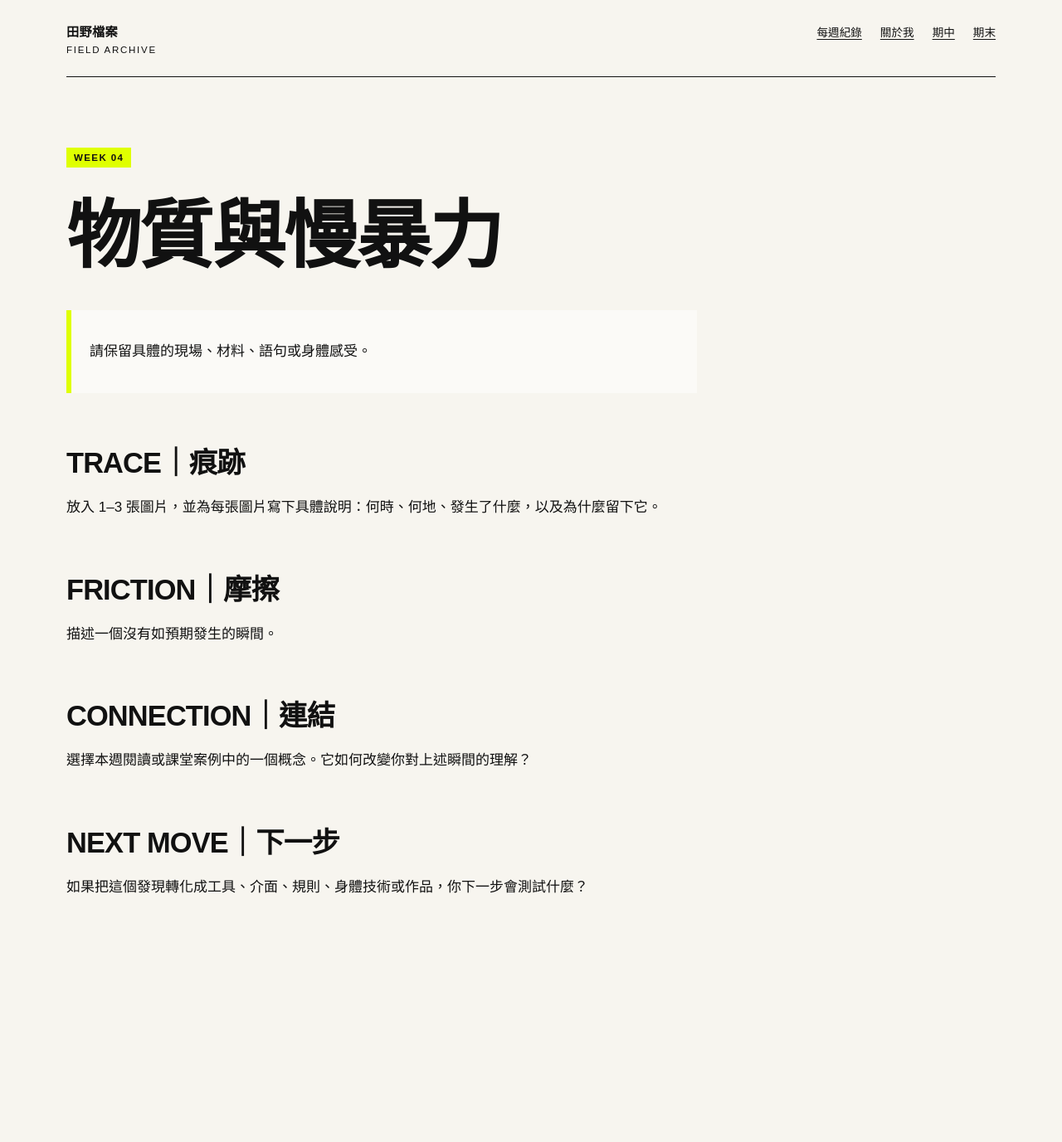
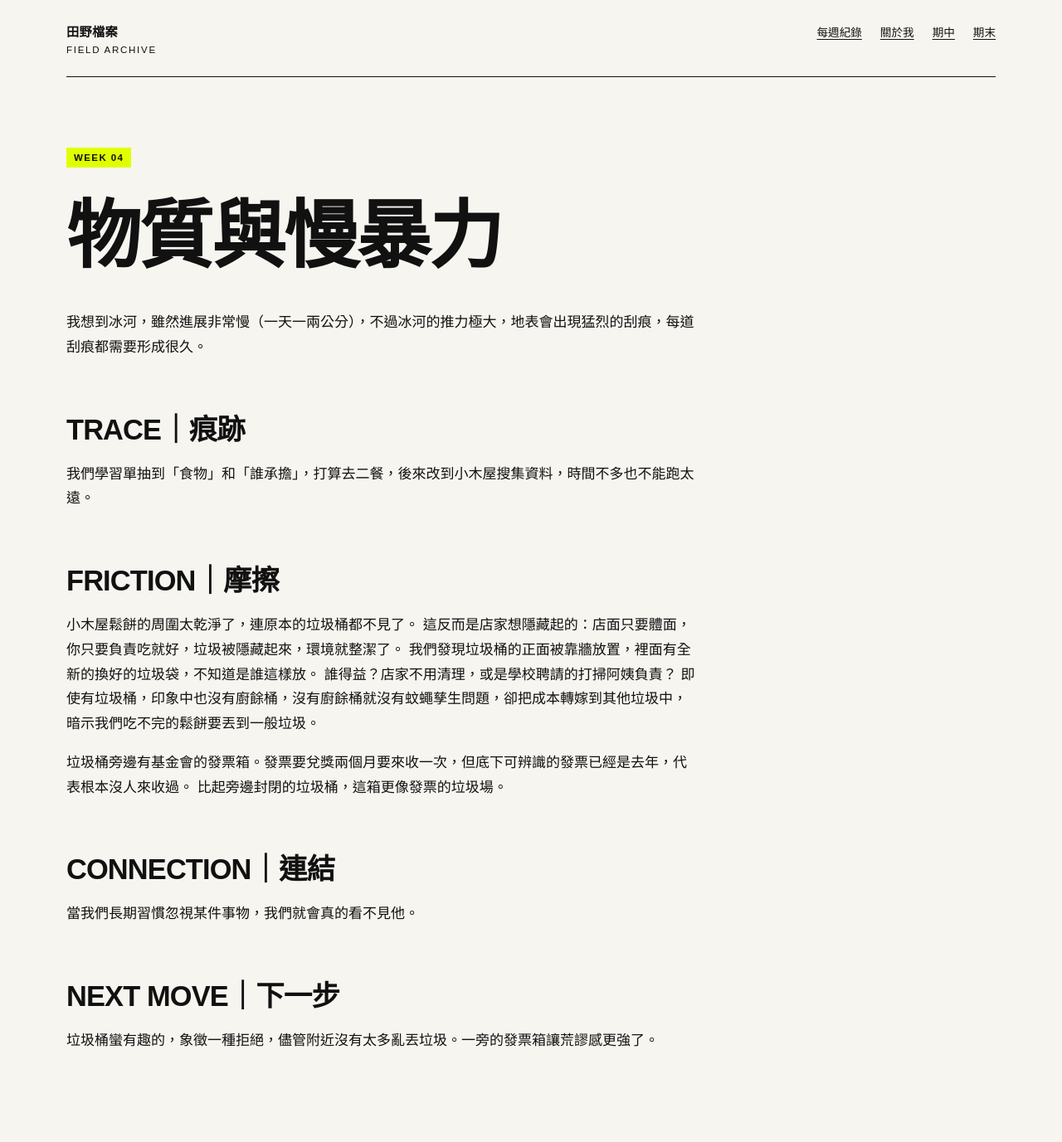
Before and after one commit to middlecm/fieldworkarchive, a Jekyll site: the page built from weeks/week-04.md, in a window 1280 px wide. Shown: the whole page at 83% size. Built offline with Jekyll 4.4.1, drawn with Linux system fonts in a browser that asks for light colours; before the commit the page ends 1192 px from its top, so only the background shows below that.

Commit message:
Revise Week 04 content with new observations
Updated reflections and observations for Week 04, including insights on glaciers, cleanliness in cafes, and the symbolism of trash bins.

```diff
--- a/weeks/week-04.md
+++ b/weeks/week-04.md
@@ -7,21 +7,28 @@ permalink: /weeks/week-04/
 
 # 物質與慢暴力
 
-> 請保留具體的現場、材料、語句或身體感受。
+我想到冰河，雖然進展非常慢（一天一兩公分），不過冰河的推力極大，地表會出現猛烈的刮痕，每道刮痕都需要形成很久。
+
 
 ## TRACE｜痕跡
 
-放入 1–3 張圖片，並為每張圖片寫下具體說明：何時、何地、發生了什麼，以及為什麼留下它。
+我們學習單抽到「食物」和「誰承擔」，打算去二餐，後來改到小木屋搜集資料，時間不多也不能跑太遠。
 
 ## FRICTION｜摩擦
 
-描述一個沒有如預期發生的瞬間。
+小木屋鬆餅的周圍太乾淨了，連原本的垃圾桶都不見了。
+這反而是店家想隱藏起的：店面只要體面，你只要負責吃就好，垃圾被隱藏起來，環境就整潔了。
+我們發現垃圾桶的正面被靠牆放置，裡面有全新的換好的垃圾袋，不知道是誰這樣放。
+誰得益？店家不用清理，或是學校聘請的打掃阿姨負責？
+即使有垃圾桶，印象中也沒有廚餘桶，沒有廚餘桶就沒有蚊蠅孳生問題，卻把成本轉嫁到其他垃圾中，暗示我們吃不完的鬆餅要丟到一般垃圾。
 
+垃圾桶旁邊有基金會的發票箱。發票要兌獎兩個月要來收一次，但底下可辨識的發票已經是去年，代表根本沒人來收過。
+比起旁邊封閉的垃圾桶，這箱更像發票的垃圾場。
 
 ## CONNECTION｜連結
 
-選擇本週閱讀或課堂案例中的一個概念。它如何改變你對上述瞬間的理解？
+當我們長期習慣忽視某件事物，我們就會真的看不見他。
 
 ## NEXT MOVE｜下一步
 
-如果把這個發現轉化成工具、介面、規則、身體技術或作品，你下一步會測試什麼？
+垃圾桶蠻有趣的，象徵一種拒絕，儘管附近沒有太多亂丟垃圾。一旁的發票箱讓荒謬感更強了。
```
